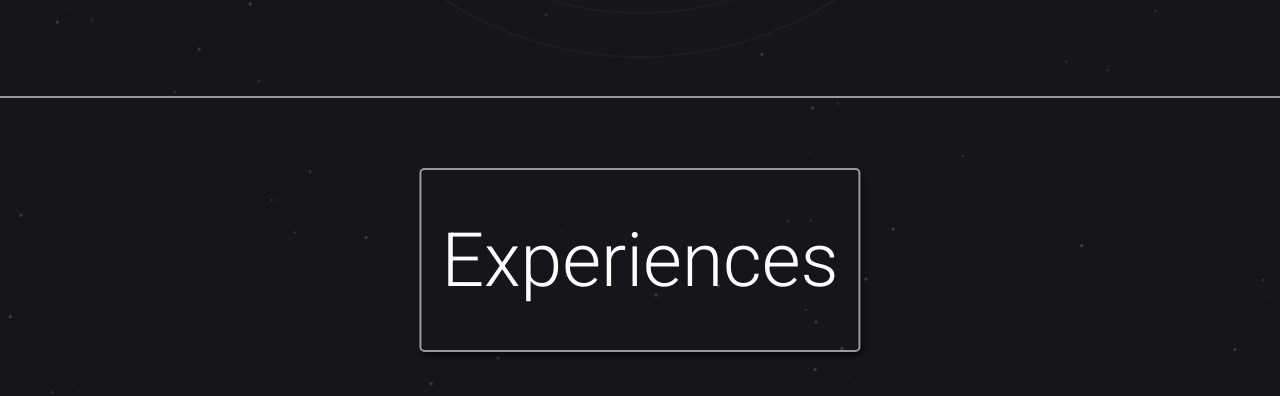
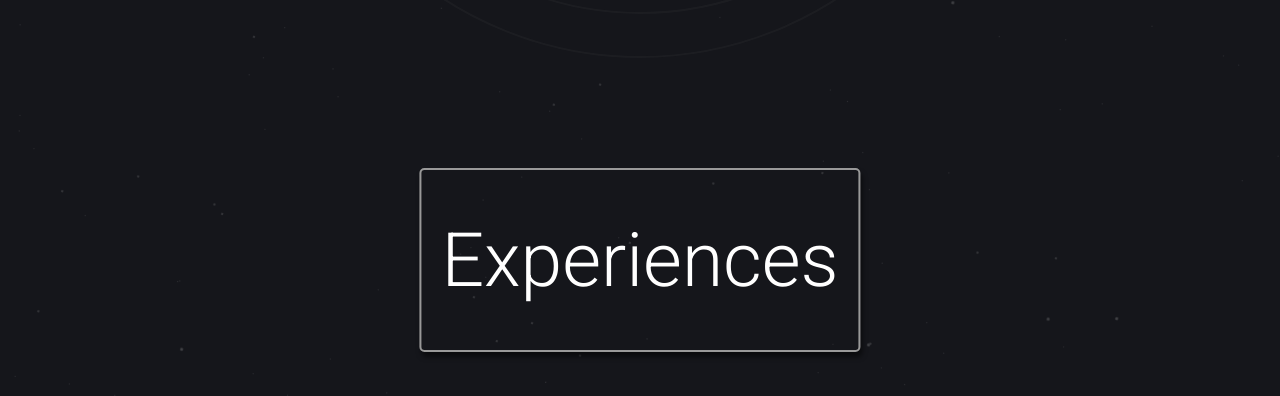
Before and after one commit to justinli0423/justinli0423.github.io, a website: page index.html in a window 1280 px wide. Shown: the part 704-1100 px from the top of the page. Drawn offline with Linux system fonts and the light colour scheme.

Commit message:
removed border

```diff
--- a/sass/pages/_timeline.scss
+++ b/sass/pages/_timeline.scss
@@ -1,7 +1,7 @@
 // container
 .timeline {
-    border-top: 2px solid $color-grey-dark-2;
-    border-bottom: 2px solid $color-grey-dark-2;
+    // border-top: 2px solid $color-grey-dark-2;
+    // border-bottom: 2px solid $color-grey-dark-2;
     padding-top: 50em;
     padding-bottom: 20rem;
     overflow-x: hidden;
```
Also changed, not shown: css/style.css.
